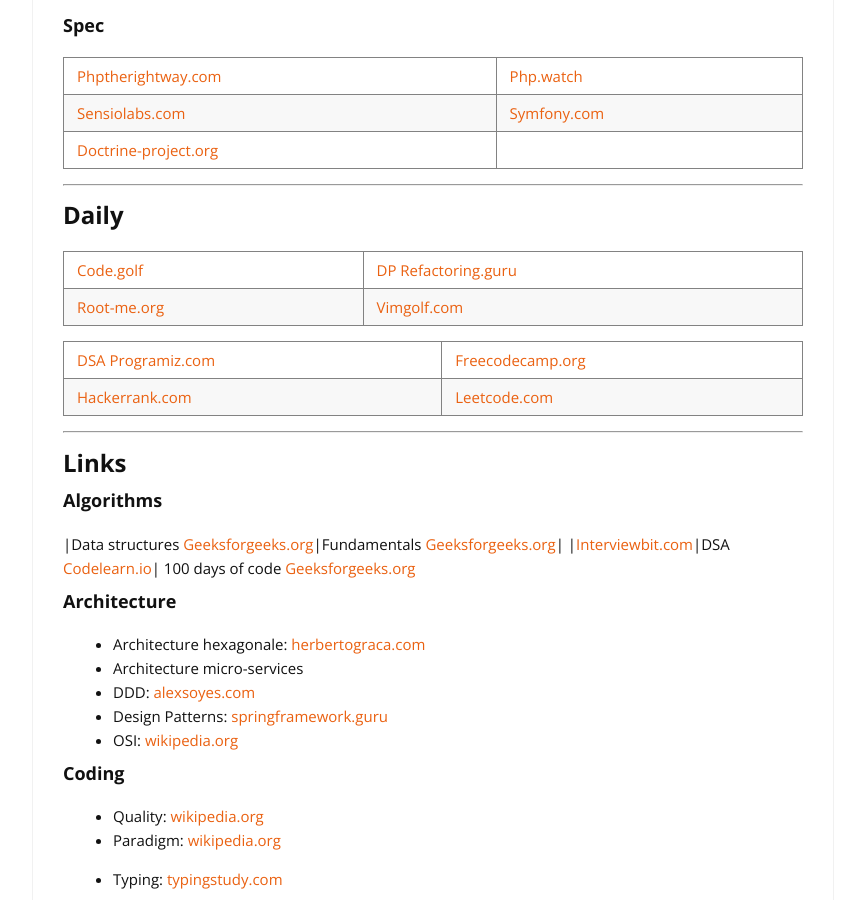
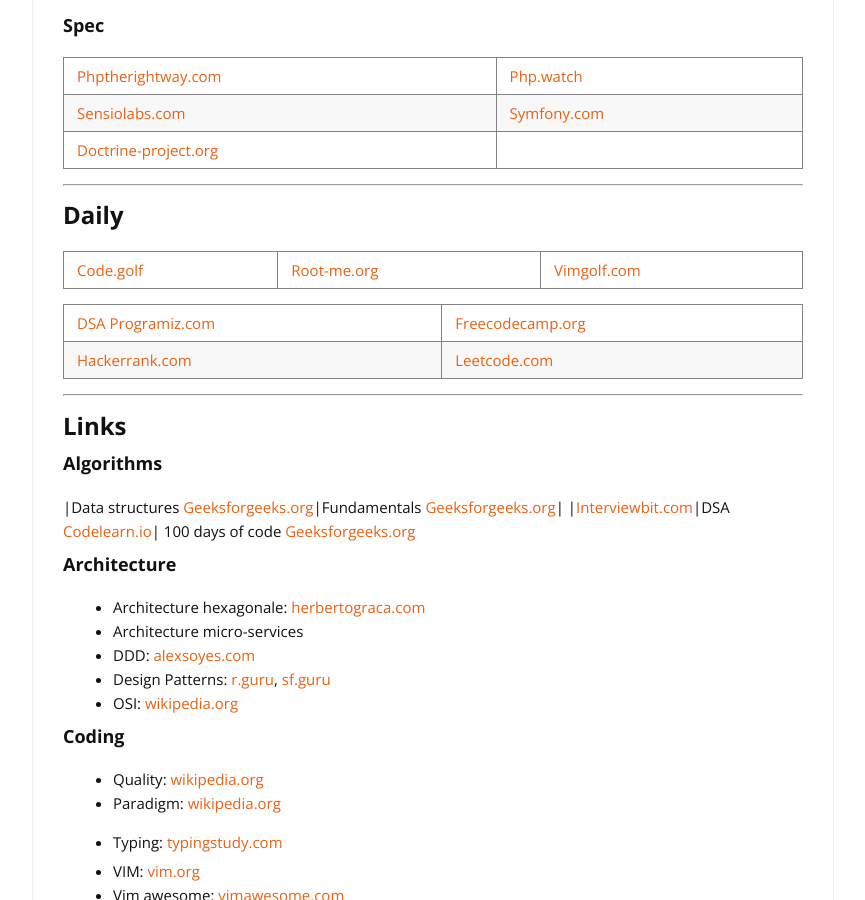
Before and after one commit to cylmat/cylmat.github.io, a Jekyll site: the page built from _pages/USEFUL.md, in a window 1280 px wide and 900 px high, scrolled down 570 px. Shown: the whole window, without its empty margins (207-1072 px from the left). Built offline with Jekyll 4.4.1, drawn with Linux system fonts in a browser that asks for light colours; nearby versions of some CDN libraries.

Commit message:
Update USEFUL.md

```diff
--- a/_pages/USEFUL.md
+++ b/_pages/USEFUL.md
@@ -20,14 +20,13 @@
 ### Spec
 
 |[Phptherightway.com](https://phptherightway.com)|[Php.watch](https://php.watch/versions)|
-[Sensiolabs.com](https://blog.sensiolabs.com)|[Symfony.com](https://symfony.com/blog)|
+|[Sensiolabs.com](https://blog.sensiolabs.com)|[Symfony.com](https://symfony.com/blog)|
 |[Doctrine-project.org](https://www.doctrine-project.org)||
 
 ---
 ## Daily
 
-|[Code.golf](https://code.golf)|[DP Refactoring.guru](https://refactoring.guru/fr/design-patterns)|
-|[Root-me.org](https://www.root-me.org)|[Vimgolf.com](https://www.vimgolf.com)|
+|[Code.golf](https://code.golf)|[Root-me.org](https://www.root-me.org)|[Vimgolf.com](https://www.vimgolf.com)|
 
 |[DSA Programiz.com](https://www.programiz.com/dsa)|[Freecodecamp.org](https://www.freecodecamp.org/learn)|
 |[Hackerrank.com](https://www.hackerrank.com)|[Leetcode.com](https://leetcode.com/explore)|
@@ -45,7 +44,7 @@
 + Architecture hexagonale: [herbertograca.com](https://herbertograca.com/2017/11/16/explicit-architecture-01-ddd-hexagonal-onion-clean-cqrs-how-i-put-it-all-together/)
 + Architecture micro-services
 + DDD: [alexsoyes.com](https://alexsoyes.com/ddd-domain-driven-design)
-+ Design Patterns: [springframework.guru](https://springframework.guru/gang-of-four-design-patterns)
++ Design Patterns: [r.guru](https://refactoring.guru/fr/design-patterns), [sf.guru](https://springframework.guru/gang-of-four-design-patterns)
 + OSI: [wikipedia.org](https://fr.wikipedia.org/wiki/Mod%C3%A8le_OSI)
 
 ### Coding
```
